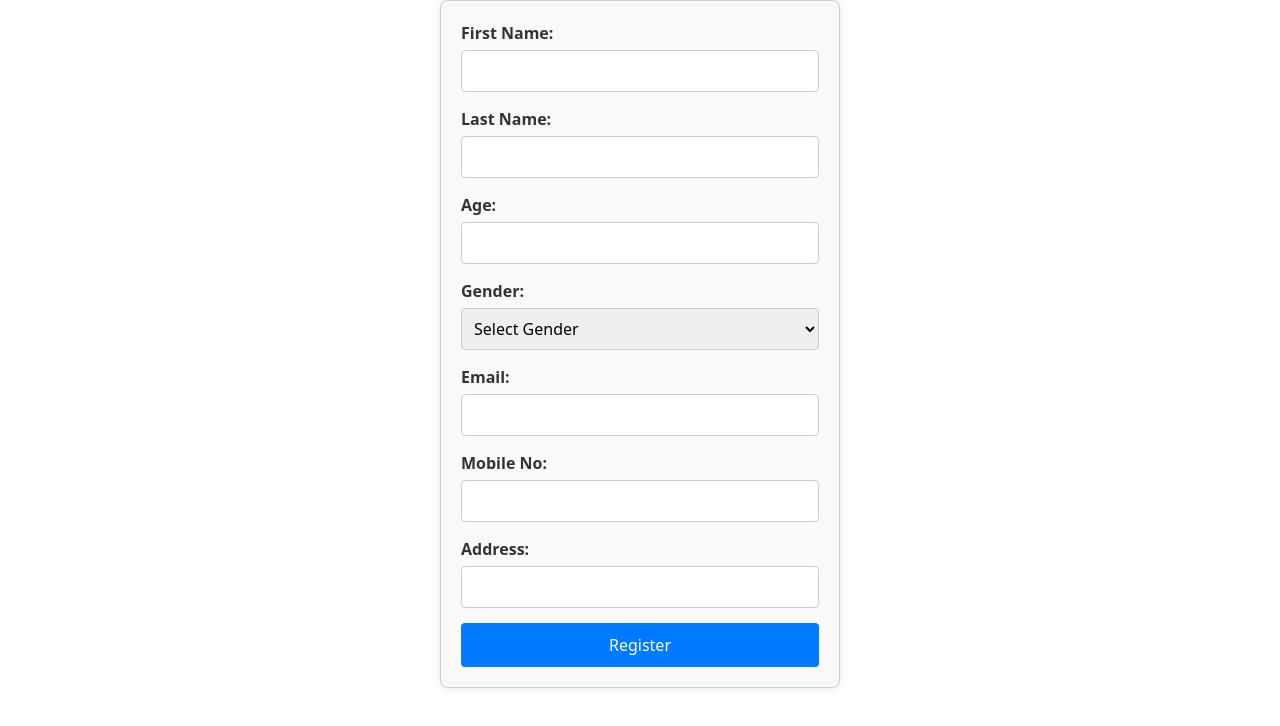
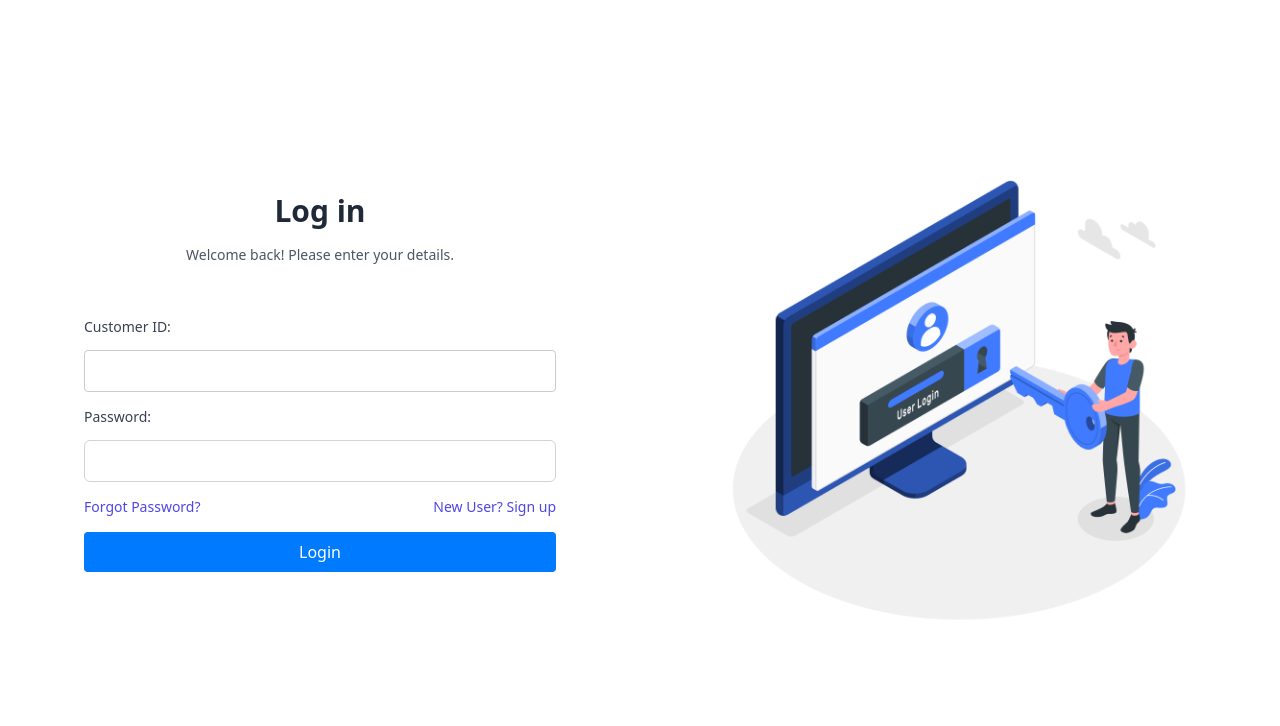
Before and after one commit to KomalVikas13/Online-Banking-System, a React (Vite) app in the folder Frontend/: page / in a window 1280 px wide. Shown: the top 726 px of the page. Built offline with nearby package versions, Linux system fonts and the light colour scheme; the HTML template or start-up script is replaced by a standard one.

Commit message:
login page

```diff
--- a/Frontend/src/App.jsx
+++ b/Frontend/src/App.jsx
@@ -1,10 +1,13 @@
+import LoginPage from "./components/LoginPage"
 import Registration from "./components/Registration"
+
 
 function App() {
 
   return (
     <>
-      <Registration></Registration>
+      {/* <Registration></Registration> */}
+      <LoginPage></LoginPage>
     </>
   )
 }
--- a/Frontend/src/components/LoginPage.jsx
+++ b/Frontend/src/components/LoginPage.jsx
@@ -1,53 +1,130 @@
 import React, { useState } from 'react';
-import "../styling/LoginPage.css"
+import Logo from '../assets/images/Logo.png';
 
 const LoginPage = () => {
-    const [email, setEmail] = useState('');
+    const [customerId, setCustomerId] = useState('');
     const [password, setPassword] = useState('');
+    const [errors, setErrors] = useState({});
+
+    const validateCustomerId = (id) => {
+        const regex = /^\d{6,}$/; // Customer ID should be a number with at least 6 digits
+        return regex.test(id);
+    };
+
+    const validatePassword = (password) => {
+        const regex = /^(?=.*[a-z])(?=.*[A-Z])(?=.*\d)(?=.*[@$!%?&])[A-Za-z\d@$!%?&]{8,}$/;
+        return regex.test(password);
+    };
+
+    const handleBlur = (field) => {
+        const newErrors = { ...errors };
+
+        if (field === 'customerId') {
+            if (!validateCustomerId(customerId)) {
+                newErrors.customerId = 'Customer ID is required';
+            } else {
+                delete newErrors.customerId;
+            }
+        }
+
+        if (field === 'password') {
+            if (!validatePassword(password)) {
+                newErrors.password = 'Password is required';
+            } else {
+                delete newErrors.password;
+            }
+        }
+
+        setErrors(newErrors);
+    };
 
     const handleLogin = (e) => {
         e.preventDefault();
-        // Handle login logic here
-        console.log('Login:', { email, password });
+        const newErrors = {};
+
+        if (!validateCustomerId(customerId)) {
+            newErrors.customerId = 'Customer ID must be a number with at least 6 digits.';
+        }
+
+        if (!validatePassword(password)) {
+            newErrors.password = 'Password must be at least 8 characters long and contain at least one uppercase letter, one lowercase letter, one number, and one special character.';
+        }
+
+        if (Object.keys(newErrors).length > 0) {
+            setErrors(newErrors);
+            return;
+        }
+
+        setErrors({});
+        console.log('Login:', { customerId, password });
     };
 
     const handleForgotPassword = () => {
-        // Handle forgot password logic here
         console.log('Forgot Password');
     };
 
     const handleNewUser = () => {
-        // Handle new user registration logic here
         console.log('New User Registration');
     };
 
     return (
-        <div className="login-container">
-            <h2>Online Banking System</h2>
-            <form onSubmit={handleLogin}>
-                <div>
-                    <label>Email:</label>
+        <div className=" bg-gray-100">
+             {/* <div className="flex bg-white rounded-lg shadow-lg overflow-hidden 4x w-full"> */}
+            <div className="bg-white  flex  justify-center items-center mx-full w-full h-screen ">
+                <div className="w-1/2 ">
+                    <h2 className="text-3xl font-bold text-gray-800 text-center mb-4">Log in</h2>
+                    <p className="text-sm text-gray-600 text-center mb-8">
+                        Welcome back! Please enter your details.
+                    </p>
+
+                    <form onSubmit={handleLogin} className=" bg-white border-0 shadow-none max-w-[80%]">
+                        <div className="space-y-2">
+                            <label className="block text-sm font-medium text-gray-700">Customer ID:</label>
                             <input
-                        type="email"
-                        value={email}
-                        onChange={(e) => setEmail(e.target.value)}
+                                type="text"
+                                value={customerId}
+                                onChange={(e) => setCustomerId(e.target.value)}
+                                onBlur={() => handleBlur('customerId')}
                                 required
+                                className="w-full px-4 py-2 border border-gray-300 rounded-md focus:ring-blue-500 focus:border-blue-500"
                             />
+                            {errors.customerId && <p className="text-red-500 text-xs mt-1">{errors.customerId}</p>}
                         </div>
-                <div>
-                    <label>Password:</label>
+
+                        <div className="space-y-2">
+                            <label className="block text-sm font-medium text-gray-700">Password:</label>
                             <input
                                 type="password"
                                 value={password}
                                 onChange={(e) => setPassword(e.target.value)}
+                                onBlur={() => handleBlur('password')}
                                 required
+                                className="w-full px-4 py-2 border border-gray-300 rounded-md focus:ring-blue-500 focus:border-blue-500"
+                            />
+                            {errors.password && <p className="text-red-500 text-xs mt-1">{errors.password}</p>}
+                        </div>
+
+                        <div className="flex items-center justify-between">
+                            <a href="#" onClick={handleForgotPassword} className="text-sm font-medium text-indigo-600 hover:underline">Forgot Password?</a>
+                            <a href="#" onClick={handleNewUser} className="text-sm font-medium text-indigo-600  hover:underline">New User? Sign up</a>
+                        </div>
+
+                        <button
+                            type="submit"
+                            className="group relative w-full flex justify-center py-2 px-4 border border-transparent text-sm font-medium rounded-md text-white bg-indigo-600 hover:bg-indigo-700 focus:outline-none focus:ring-2 focus:ring-offset-2 focus:ring-indigo-500"
+                        >
+                            Login
+                        </button>
+                    </form>
+                </div>
+
+                <div className="w-1/2  ">
+                    <img
+                        src={Logo}
+                        alt="Logo"
+                        className="w-3/4 mx-auto"
                     />
                 </div>
-                <button type="submit">Login</button>
-            </form>
-            <div className="additional-options">
-                <button onClick={handleForgotPassword}>Forgot Password?</button>
-                <button onClick={handleNewUser}>New User? Register</button>
             </div>
          </div>
     );
--- a/Frontend/src/styling/LoginPage.css
+++ /dev/null
@@ -1,58 +0,0 @@
-.login-container {
-    width: 300px;
-    margin: 100px auto;
-    padding: 20px;
-    border: 1px solid #ccc;
-    border-radius: 8px;
-    box-shadow: 0 0 10px rgba(0, 0, 0, 0.1);
-}
-
-h2 {
-    text-align: center;
-    margin-bottom: 20px;
-}
-
-form div {
-    margin-bottom: 15px;
-}
-
-label {
-    display: block;
-    margin-bottom: 5px;
-}
-
-input {
-    width: 100%;
-    padding: 8px;
-    box-sizing: border-box;
-}
-
-button {
-    width: 100%;
-    padding: 10px;
-    background-color: #007bff;
-    color: white;
-    border: none;
-    border-radius: 5px;
-    cursor: pointer;
-}
-
-button:hover {
-    background-color: #0056b3;
-}
-
-.additional-options {
-    margin-top: 20px;
-    text-align: center;
-}
-
-.additional-options button {
-    background: none;
-    color: #007bff;
-    border: none;
-    cursor: pointer;
-}
-
-.additional-options button:hover {
-    text-decoration: underline;
-}
```
Also changed, not shown: Frontend/src/assets/images/Logo.png (added). Lines whose indentation alone changed are shown as unchanged.
